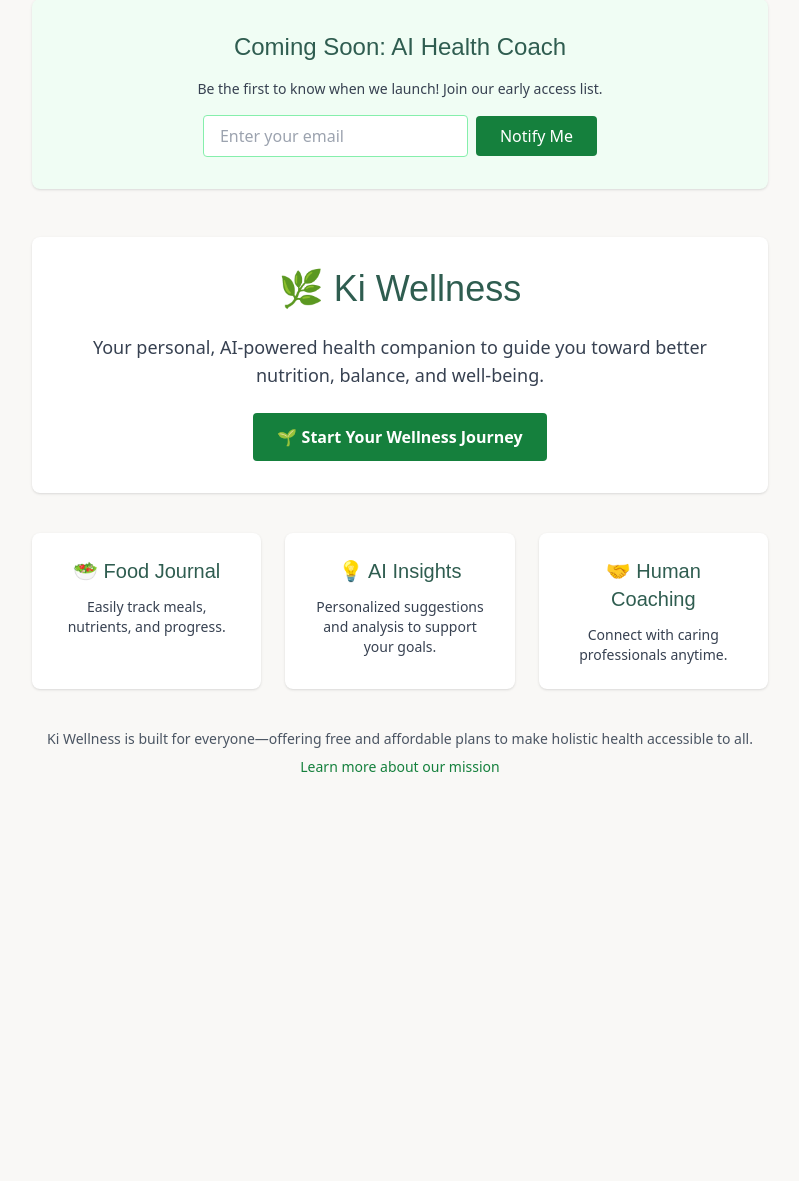
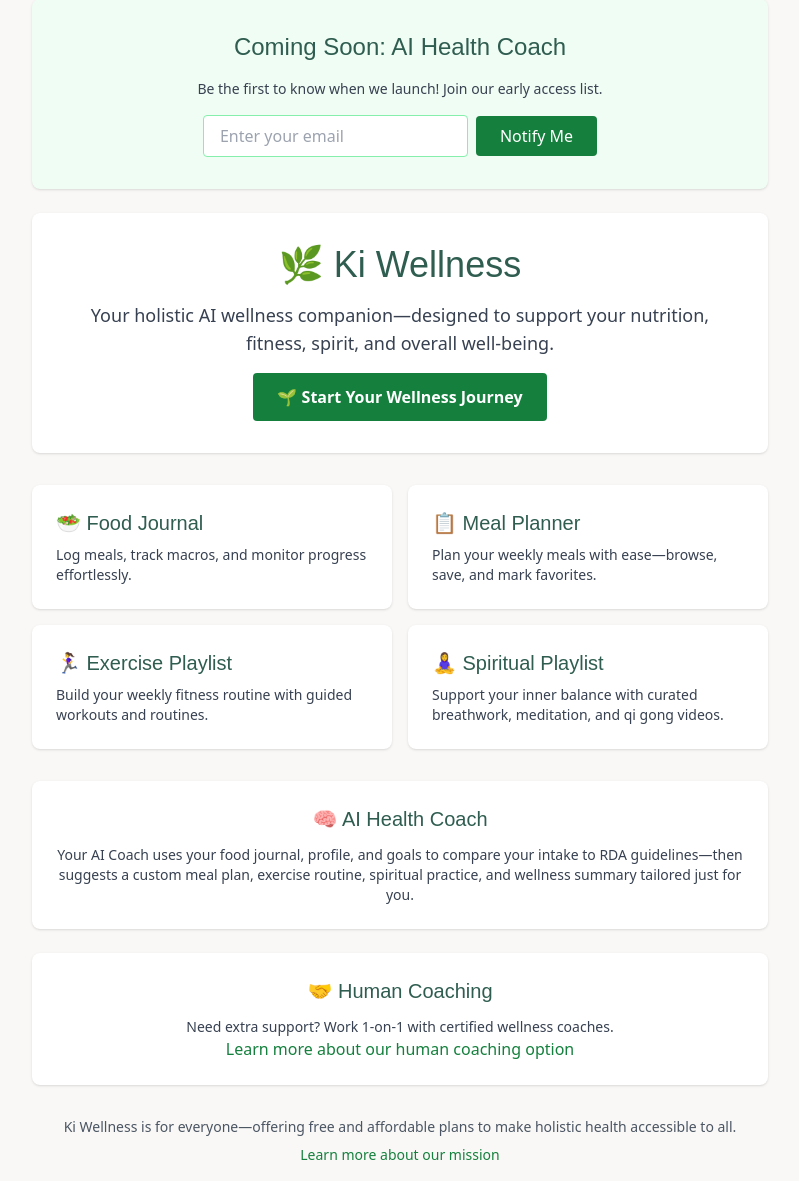
Before and after one commit to kcamacho1/ki-wellness, a FastAPI app: page / in a window 1280 px wide. Shown: the part 113-1294 px from the top of the page, without its empty margins (240-1039 px from the left). Before the commit the page ends 885 px from the top, so only its background shows below. Run offline with FastAPI, Linux system fonts and the light colour scheme; parts of the project's set-up code (start-up, migrations or seed data) failed here and were passed over; some libraries are stand-ins or nearby versions.

Commit message:
Added human health coach

```diff
--- a/app/api/frontend.py
+++ b/app/api/frontend.py
@@ -39,3 +39,8 @@ async def about(request: Request):
 async def resources(request: Request):
     user = await get_current_user(request)
     return templates.TemplateResponse("resources.html", {"request": request, "user": user})
+
+@router.get("/human-coach", response_class=HTMLResponse)
+async def human_coach(request: Request):
+    user = await get_current_user(request)
+    return templates.TemplateResponse("human-coach.html", {"request": request, "user": user})
--- a/app/templates/index.html
+++ b/app/templates/index.html
@@ -3,52 +3,72 @@
 {% block content %}
 <!-- Coming soon banner -->
 {% include "partials/message_banner.html" %}
-<br></br>
 
-
-<!-- Main content -->
-<section class="bg-white rounded-lg shadow p-8 max-w-3xl mx-auto text-center space-y-6">
-  <h1 class="text-4xl font-papyrus text-forest">
-    🌿 Ki Wellness
-  </h1>
+<!-- Welcome Section -->
+<section class="bg-white rounded-lg shadow p-8 max-w-3xl mx-auto text-center space-y-4 mt-6">
+  <h1 class="text-4xl font-papyrus text-forest">🌿 Ki Wellness</h1>
   <p class="text-lg text-gray-700">
-    Your personal, AI-powered health companion to guide you toward better nutrition, balance, and well-being.
+    Your holistic AI wellness companion—designed to support your nutrition, fitness, spirit, and overall well-being.
   </p>
   <a href="/login" class="inline-block mt-4 bg-green-700 text-white font-semibold px-6 py-3 rounded hover:bg-green-800 transition">
     🌱 Start Your Wellness Journey
   </a>
 </section>
 
-<section class="grid grid-cols-1 md:grid-cols-3 gap-6 mt-10 max-w-3xl mx-auto">
-  <div class="bg-white rounded-lg p-6 shadow space-y-3 text-center">
+<!-- Features Overview -->
+<section class="grid grid-cols-1 md:grid-cols-2 gap-4 mt-8 max-w-3xl mx-auto">
+  <div class="bg-white rounded-lg p-6 shadow space-y-2">
     <h3 class="text-xl font-papyrus text-forest">🥗 Food Journal</h3>
     <p class="text-gray-700 text-sm">
-      Easily track meals, nutrients, and progress.
+      Log meals, track macros, and monitor progress effortlessly.
     </p>
   </div>
-  <div class="bg-white rounded-lg p-6 shadow space-y-3 text-center">
-    <h3 class="text-xl font-papyrus text-forest">💡 AI Insights</h3>
+  <div class="bg-white rounded-lg p-6 shadow space-y-2">
+    <h3 class="text-xl font-papyrus text-forest">📋 Meal Planner</h3>
     <p class="text-gray-700 text-sm">
-      Personalized suggestions and analysis to support your goals.
+      Plan your weekly meals with ease—browse, save, and mark favorites.
     </p>
   </div>
-  <div class="bg-white rounded-lg p-6 shadow space-y-3 text-center">
-    <h3 class="text-xl font-papyrus text-forest">🤝 Human Coaching</h3>
+  <div class="bg-white rounded-lg p-6 shadow space-y-2">
+    <h3 class="text-xl font-papyrus text-forest">🏃‍♀️ Exercise Playlist</h3>
     <p class="text-gray-700 text-sm">
-      Connect with caring professionals anytime.
+      Build your weekly fitness routine with guided workouts and routines.
+    </p>
+  </div>
+  <div class="bg-white rounded-lg p-6 shadow space-y-2">
+    <h3 class="text-xl font-papyrus text-forest">🧘‍♀️ Spiritual Playlist</h3>
+    <p class="text-gray-700 text-sm">
+      Support your inner balance with curated breathwork, meditation, and qi gong videos.
     </p>
   </div>
 </section>
 
-<section class="mt-10 max-w-3xl mx-auto text-center text-gray-600 text-sm">
+<!-- AI Health Coach Summary -->
+<section class="bg-white rounded-lg shadow p-6 mt-8 max-w-3xl mx-auto space-y-3 text-center">
+  <h3 class="text-xl font-papyrus text-forest">🧠 AI Health Coach</h3>
+  <p class="text-gray-700 text-sm">
+    Your AI Coach uses your food journal, profile, and goals to compare your intake to RDA guidelines—then suggests a custom meal plan, exercise routine, spiritual practice, and wellness summary tailored just for you.
+  </p>
+</section>
+
+<!-- Human Coaching -->
+<section class="bg-white rounded-lg shadow p-6 mt-6 max-w-3xl mx-auto space-y-3 text-center">
+  <h3 class="text-xl font-papyrus text-forest">🤝 Human Coaching</h3>
+  <p class="text-gray-700 text-sm">
+    Need extra support? Work 1-on-1 with certified wellness coaches.
+  </p>
+  <a href="/human-coach" class="text-green-700 hover:underline">
+    Learn more about our human coaching option
+  </a>
+</section>
+
+<!-- Mission -->
+<section class="mt-8 max-w-3xl mx-auto text-center text-gray-600 text-sm">
   <p>
-    Ki Wellness is built for everyone—offering free and affordable plans to make holistic health accessible to all.
+    Ki Wellness is for everyone—offering free and affordable plans to make holistic health accessible to all.
   </p>
   <a href="/about" class="text-green-700 hover:underline mt-2 inline-block">
     Learn more about our mission
   </a>
 </section>
-
-
-
 {% endblock %}
--- a/app/templates/layout.html
+++ b/app/templates/layout.html
@@ -51,6 +51,7 @@
         <a href="/food-journal" class="block px-4 py-2 text-forest hover-bg-moss transition">Food Journal</a>
         <a href="/settings" class="block px-4 py-2 text-forest hover-bg-moss transition">Settings</a>
         <a href="/resources" class="block px-4 py-2 text-forest hover-bg-moss transition">Resources</a>
+        <a href="/human-coach" class="block px-4 py-2 text-forest hover-bg-moss transition">Human Health Coach</a>
         <a href="/logout" class="block px-4 py-2 text-forest hover-bg-moss transition">Logout</a>
       </div>
       {% else %}
@@ -59,6 +60,7 @@
         <a href="/" class="block px-4 py-2 text-forest hover-bg-moss transition">Home</a>
         <a href="/about" class="block px-4 py-2 text-forest hover-bg-moss transition">About</a>
         <a href="/resources" class="block px-4 py-2 text-forest hover-bg-moss transition">Resources</a>
+        <a href="/human-coach" class="block px-4 py-2 text-forest hover-bg-moss transition">Human Health Coach</a>
         <a href="/login" class="block px-4 py-2 text-forest hover-bg-moss transition">Login</a>
       </div>
       {% endif %}
```
Also changed, not shown: app/templates/human-coach.html (added, +76 -0 lines), app/static/images/2025PTcert.png (added), app/static/images/2025nutritionistCert.png (added), app/static/images/kristina.jpg (added), 1 other file.
